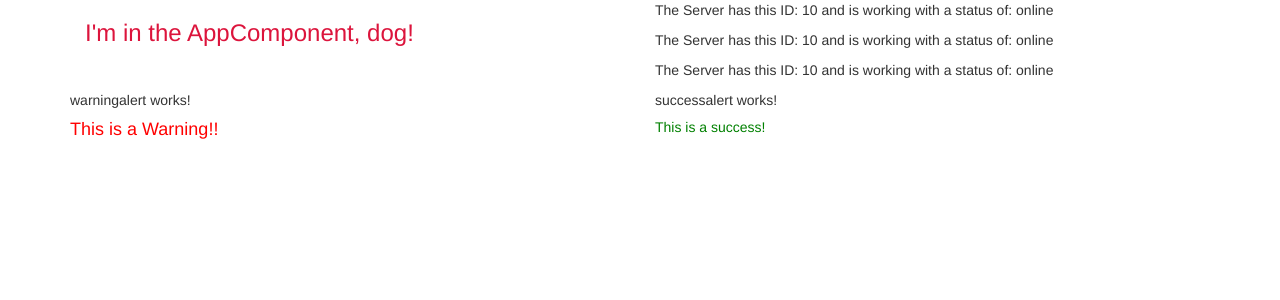
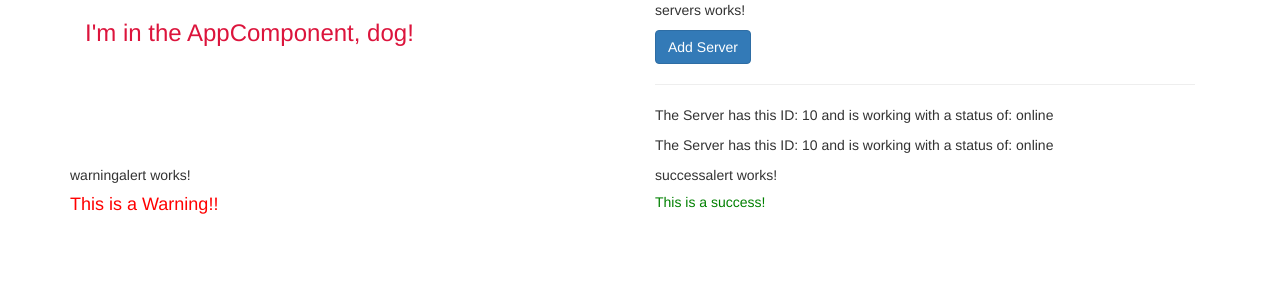
Before and after one commit to kevaschmim/kevinsFirstAngularApp, an Angular app: page / in a window 1280 px wide. Shown: the top 300 px of the page. Built offline with nearby package versions, Linux system fonts and the light colour scheme.

Commit message:
property binding

```diff
--- a/src/app/server/server.component.ts
+++ b/src/app/server/server.component.ts
@@ -1,15 +1,15 @@
-import { Component } from "@angular/core";
+import { Component } from '@angular/core';
 
 @Component({
     selector: 'app-server',
-    templateUrl: './server.component.html'
+    templateUrl: './server.component.html',
 })
 
 export class ServerComponent {
-    serverId: number = 10;
-    serverStatus: string = "online";
+    serverId = 10;
+    serverStatus = 'online';
 
-    getServerStatus(){
+    getServerStatus() {
         return this.serverStatus;
     }
 }
--- a/src/app/servers/servers.component.html
+++ b/src/app/servers/servers.component.html
@@ -1,5 +1,7 @@
 <p>
   servers works!
 </p>
+<button class="btn btn-primary" [disabled]="!allowNewServer">Add Server</button>
+<hr>
 <app-server></app-server>
 <app-server></app-server>
--- a/src/app/servers/servers.component.ts
+++ b/src/app/servers/servers.component.ts
@@ -2,16 +2,17 @@
 
 @Component({
   selector: 'app-servers',
-  template: `
-  <app-server></app-server>
-  <app-server></app-server>
-  <app-server></app-server>
-  `,
+  templateUrl: './servers.component.html',
   styleUrls: ['./servers.component.css']
 })
 export class ServersComponent implements OnInit {
+  allowNewServer = false;
 
-  constructor() { }
+  constructor() {
+    setTimeout(() => {
+      this.allowNewServer = true;
+    }, 2000);
+  }
 
   ngOnInit() {
   }
```
